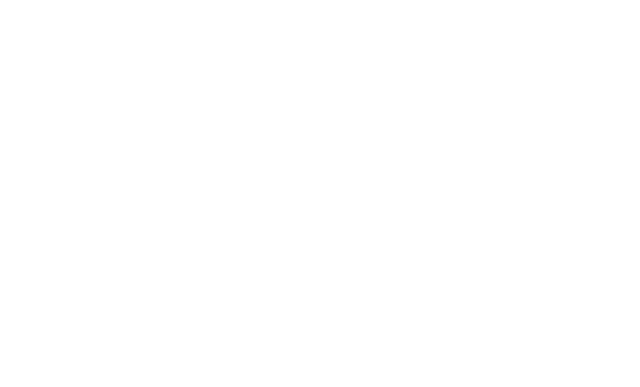
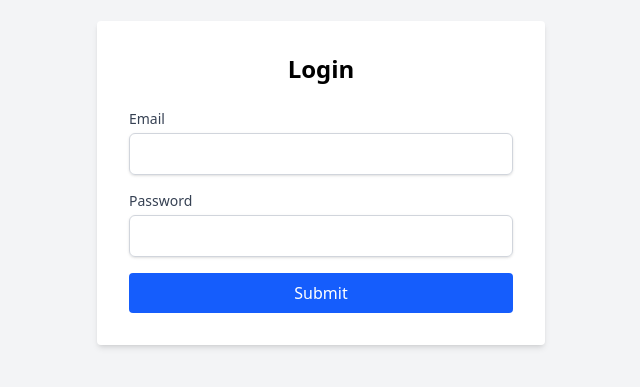
Before and after one commit to Shhristii/Blog-Management-, a React (Vite) app: page /login in a window 1280 px wide. Before the commit this address had no page. Shown: the part 217-604 px from the top of the page, without its empty margins (319-959 px from the left). Built offline with nearby package versions, Linux system fonts and the light colour scheme.

Commit message:
feat: Add login and home pages, integrate axios for API calls, and enhance registration flow with toast notification

```diff
--- a/src/App.jsx
+++ b/src/App.jsx
@@ -1,13 +1,19 @@
-import React from 'react'
-import { Route, Routes } from 'react-router'
-import Register from './pages/Register'
+import React from "react";
+import { Route, Routes } from "react-router";
+import Register from "./pages/Register";
+import Login from "./pages/Login";
+import Home from "./pages/Home";
 
 const App = () => {
   return (
-    <Routes>
-      <Route path='/' element={<Register/>}/>
-    </Routes>
-  )
-}
+    <>
+      <Routes>
+        <Route path="/" element={<Register />} />
+        <Route path="/login" element={<Login />} />
+        <Route path="/home" element={<Home />} />
+      </Routes>
+    </>
+  );
+};
 
-export default App
+export default App;
--- a/src/pages/Home.jsx
+++ b/src/pages/Home.jsx
@@ -0,0 +1,7 @@
+import React from "react";
+
+const Home = () => {
+  return <div>Home</div>;
+};
+
+export default Home;
--- a/src/pages/Login.jsx
+++ b/src/pages/Login.jsx
@@ -0,0 +1,103 @@
+import axios from "axios";
+import { ErrorMessage, Field, Form, Formik } from "formik";
+import React from "react";
+import { useNavigate } from "react-router-dom";
+import { toast, ToastContainer } from "react-toastify";
+import * as Yup from "yup";
+import "react-toastify/dist/ReactToastify.css";
+
+const Login = () => {
+  const navigate = useNavigate();
+
+  return (
+    <div className="min-h-screen bg-gray-100 flex items-center justify-center px-4">
+      <div className="max-w-md w-full bg-white p-8 rounded shadow-md">
+        <h2 className="text-2xl font-bold text-center mb-6">Login</h2>
+        <ToastContainer />
+        <Formik
+          initialValues={{ email: "", password: "" }}
+          validationSchema={Yup.object().shape({
+            email: Yup.string().email("Invalid email").required("Required"),
+            password: Yup.string()
+              .min(8, "Too Short!")
+              .max(50, "Too Long!")
+              .required("Required"),
+          })}
+          onSubmit={async (values, { resetForm }) => {
+            try {
+              const res = await axios.post(
+                "http://localhost:8000/login",
+                values
+              );
+
+              localStorage.setItem("token", res.data.token);
+              toast.success("Login successful! Redirecting to home...");
+              resetForm();
+
+              setTimeout(() => {
+                navigate("/home");
+              }, 1500);
+            } catch (error) {
+              toast.error("Login failed! Please check your credentials.");
+              console.error(
+                "Login error:",
+                error.response?.data || error.message
+              );
+            }
+          }}
+        >
+          {() => (
+            <Form className="space-y-4">
+              <div>
+                <label
+                  htmlFor="email"
+                  className="block text-sm font-medium text-gray-700"
+                >
+                  Email
+                </label>
+                <Field
+                  name="email"
+                  type="email"
+                  className="mt-1 block w-full px-4 py-2 border border-gray-300 rounded-md shadow-sm focus:ring-blue-500 focus:border-blue-500"
+                />
+                <ErrorMessage
+                  name="email"
+                  component="div"
+                  className="text-red-500 text-sm mt-1"
+                />
+              </div>
+
+              <div>
+                <label
+                  htmlFor="password"
+                  className="block text-sm font-medium text-gray-700"
+                >
+                  Password
+                </label>
+                <Field
+                  name="password"
+                  type="password"
+                  className="mt-1 block w-full px-4 py-2 border border-gray-300 rounded-md shadow-sm focus:ring-blue-500 focus:border-blue-500"
+                />
+                <ErrorMessage
+                  name="password"
+                  component="div"
+                  className="text-red-500 text-sm mt-1"
+                />
+              </div>
+
+              <button
+                type="submit"
+                className="w-full bg-blue-600 hover:bg-blue-700 text-white font-medium py-2 px-4 rounded transition duration-200"
+              >
+                Submit
+              </button>
+            </Form>
+          )}
+        </Formik>
+      </div>
+    </div>
+  );
+};
+
+export default Login;
--- a/src/pages/Register.jsx
+++ b/src/pages/Register.jsx
@@ -1,35 +1,57 @@
+import axios from "axios";
 import { ErrorMessage, Field, Form, Formik } from "formik";
 import React from "react";
+import { useNavigate } from "react-router-dom";
+import { toast, ToastContainer } from "react-toastify";
 import * as Yup from "yup";
+import "react-toastify/dist/ReactToastify.css";
 
 const Register = () => {
+  const navigate = useNavigate();
+
   return (
     <div className="min-h-screen bg-gray-100 flex items-center justify-center px-4">
       <div className="max-w-md w-full bg-white p-8 rounded shadow-md">
         <h2 className="text-2xl font-bold text-center mb-6">Register</h2>
-
+        <ToastContainer />
         <Formik
-          initialValues={{ name: "", email: "", password: "" }} // ✅ Correct prop name
+          initialValues={{ name: "", email: "", password: "" }}
           validationSchema={Yup.object().shape({
             name: Yup.string()
               .min(2, "Too Short!")
               .max(50, "Too Long!")
               .required("Required"),
+            email: Yup.string().email("Invalid email").required("Required"),
             password: Yup.string()
               .min(8, "Too Short!")
               .max(50, "Too Long!")
               .required("Required"),
-            email: Yup.string().email("Invalid email").required("Required"),
           })}
-          onSubmit={(values, { resetForm }) => {
-            console.log(values);
-            resetForm();
+          onSubmit={async (values, { resetForm }) => {
+            try {
+              await axios.post("http://localhost:8000/register", values);
+              toast.success("Registration successful! Redirecting to login...");
+              resetForm();
+
+              setTimeout(() => {
+                navigate("/login");
+              }, 1500);
+            } catch (error) {
+              toast.error("Registration failed!");
+              console.error(
+                "Registration error:",
+                error.response?.data || error.message
+              );
+            }
           }}
         >
           {() => (
             <Form className="space-y-4">
               <div>
-                <label htmlFor="name" className="block text-sm font-medium text-gray-700">
+                <label
+                  htmlFor="name"
+                  className="block text-sm font-medium text-gray-700"
+                >
                   Username
                 </label>
                 <Field
@@ -37,11 +59,18 @@
                   type="text"
                   className="mt-1 block w-full px-4 py-2 border border-gray-300 rounded-md shadow-sm focus:ring-blue-500 focus:border-blue-500"
                 />
-                <ErrorMessage name="name" component="div" className="text-red-500 text-sm mt-1" />
+                <ErrorMessage
+                  name="name"
+                  component="div"
+                  className="text-red-500 text-sm mt-1"
+                />
               </div>
 
               <div>
-                <label htmlFor="email" className="block text-sm font-medium text-gray-700">
+                <label
+                  htmlFor="email"
+                  className="block text-sm font-medium text-gray-700"
+                >
                   Email
                 </label>
                 <Field
@@ -49,11 +78,18 @@
                   type="email"
                   className="mt-1 block w-full px-4 py-2 border border-gray-300 rounded-md shadow-sm focus:ring-blue-500 focus:border-blue-500"
                 />
-                <ErrorMessage name="email" component="div" className="text-red-500 text-sm mt-1" />
+                <ErrorMessage
+                  name="email"
+                  component="div"
+                  className="text-red-500 text-sm mt-1"
+                />
               </div>
 
               <div>
-                <label htmlFor="password" className="block text-sm font-medium text-gray-700">
+                <label
+                  htmlFor="password"
+                  className="block text-sm font-medium text-gray-700"
+                >
                   Password
                 </label>
                 <Field
@@ -61,7 +97,11 @@
                   type="password"
                   className="mt-1 block w-full px-4 py-2 border border-gray-300 rounded-md shadow-sm focus:ring-blue-500 focus:border-blue-500"
                 />
-                <ErrorMessage name="password" component="div" className="text-red-500 text-sm mt-1" />
+                <ErrorMessage
+                  name="password"
+                  component="div"
+                  className="text-red-500 text-sm mt-1"
+                />
               </div>
 
               <button
```
Also changed, not shown: package.json (+18 -1 lines), 1 other file (tests, documents, lock files or other folders).
